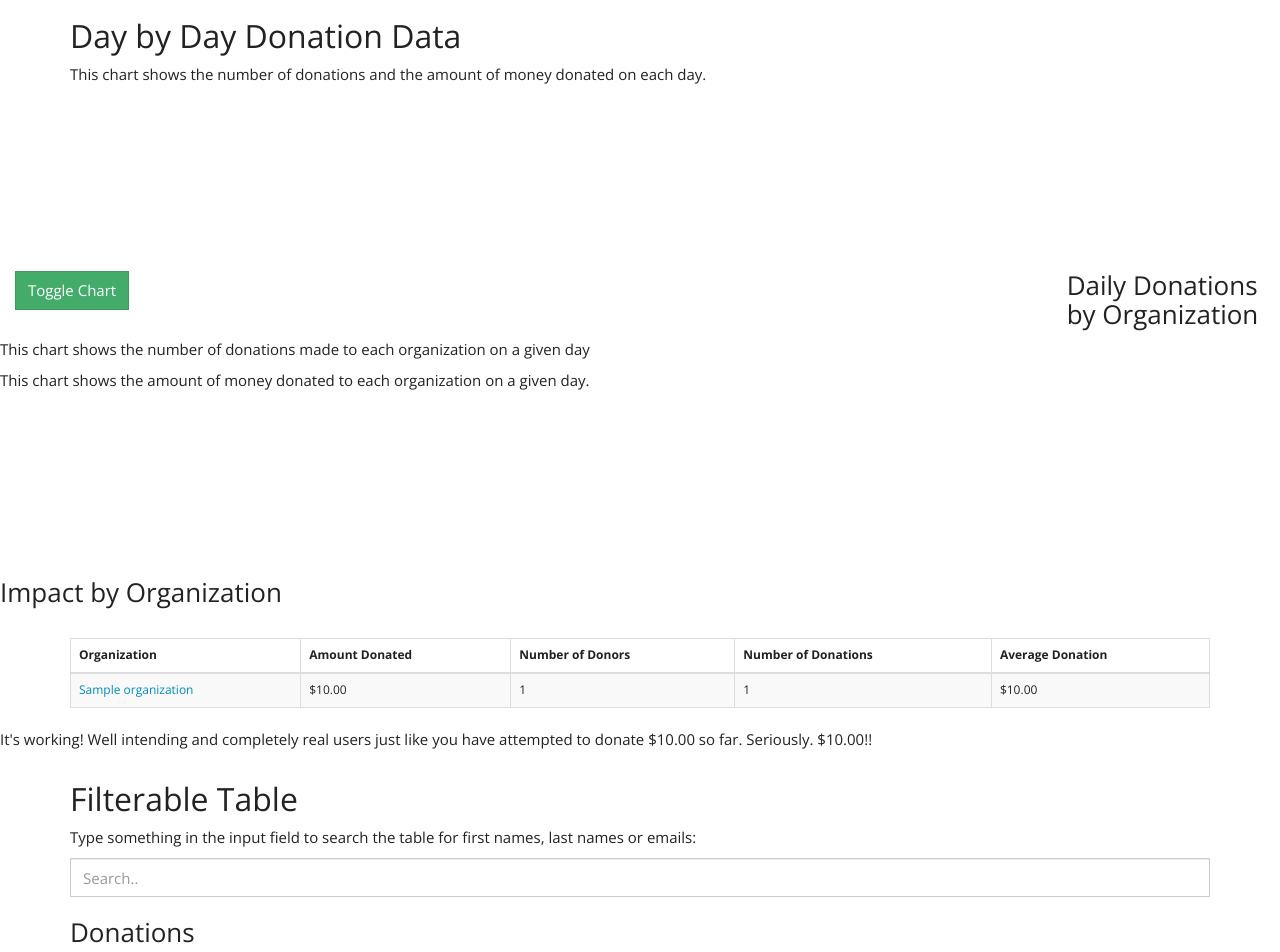
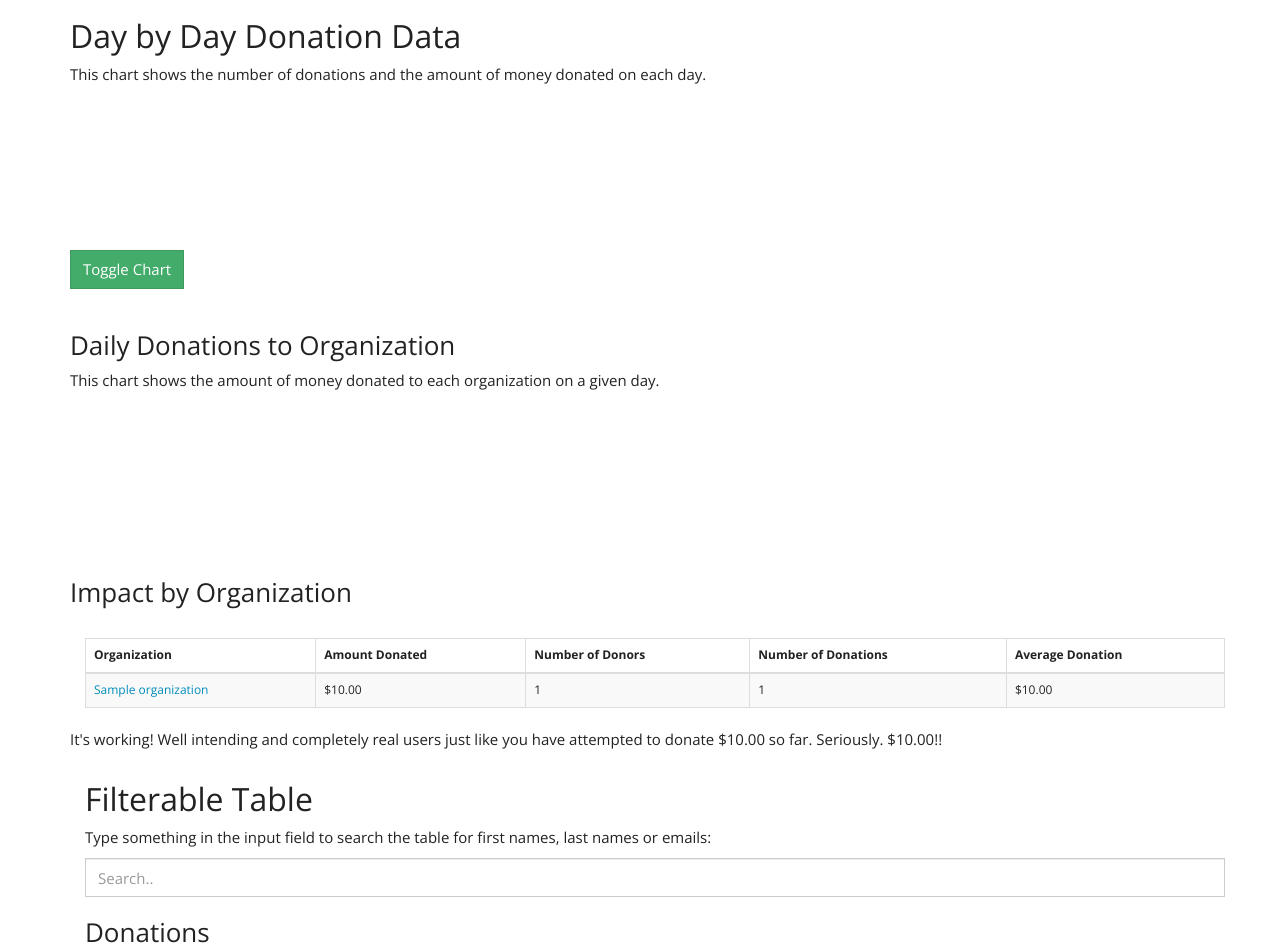
Before and after one commit to beccarosenthal/despair-change, a Flask app: page / in a window 1280 px wide. Shown: the part 847-1799 px from the top of the page. Run offline with Flask 2, Linux system fonts and the light colour scheme; tables that the repository leaves empty hold one stand-in row (values such as "Sample post"); grey boxes marked "Sample" are stand-in pictures; data that the repository does not hold is empty; a map, chart or similar area stays blank; some libraries are stand-ins or nearby versions.

Commit message:
toggle works, still working on toggling y axis stuff

```diff
--- a/static/js/homepageCharts.js
+++ b/static/js/homepageCharts.js
@@ -3,6 +3,8 @@
 var numDonations;
 var totalDonated;
 var stackedBarState = 'totalDonated';
+var currentChart;
+var yAxisLabel = "Amount Donated";
 
 // Chart.defaults.global.defaultFontFamily = "Lato";
 // Chart.defaults.global.defaultFontSize = 18;
@@ -75,7 +77,7 @@ var stackedOptions = {
 
                legend: {
                    display: true,
-                   position: 'top',
+                   position: 'left',
                    labels: {
                         display: true,
                         boxWidth: 80,
@@ -106,7 +108,7 @@ var stackedOptions = {
 
                       scaleLabel: {
                         display: true,
-                        labelString: "Organization",
+                        labelString: "Date",
                         fontColor: "black",
                         // fontSize: 14
                       }
@@ -116,11 +118,11 @@ var stackedOptions = {
                       gridLines: {
                         color: "grey",
                       },
-                      // scaleLabel: {
-                      //   display: true,
-                      //   labelString: "Dollars Donated",
-                      //   fontColor: "black"
-                      // },
+                      scaleLabel: {
+                        display: true,
+                        labelString: yAxisLabel,
+                        fontColor: "black"
+                      },
                       ticks: {
                         beginAtZero: true,
                         stepSize: 5,
@@ -319,6 +321,7 @@ function renderStackedBar(data) {
                                             data: data,
                                             options: stackedOptions,
                                           });
+    currentChart = stackedOrgBarChart;
     $('#stackedOrgBarLegend').html(stackedOrgBarChart.generateLegend());
 }
 
@@ -332,11 +335,18 @@ $.get('/stacked-org-bar.json', function (data) {
 });
 // function to toggle the chart
 function toggleStackedBar() {
-  // //destroy chart:
+  currentChart.destroy()
   if (stackedBarState == 'totalDonated') {
+    $('#num-donations').show();
+    $('#total-donated').hide();
+    yAxisLabel = "Number of Donations";
+
       renderStackedBar(numDonations);
       stackedBarState = 'numDonations';
   } else {
+    $('#total-donated').show();
+    $('#num-donations').hide();
+    yAxisLabel = "Amount Donated";
       renderStackedBar(totalDonated);
       stackedBarState = 'totalDonated';
   }
@@ -345,6 +355,7 @@ function toggleStackedBar() {
 
 // for search bars above tables
 $(document).ready(function(){
+  $('#num-donations').hide();
   $("#myInput").on("keyup", function() {
     var value = $(this).val().toLowerCase();
     console.log("in searching filter table function");
--- a/templates/homepage.html
+++ b/templates/homepage.html
@@ -23,14 +23,21 @@
   </div>
 </div>
 
-<div class="stacked-org-bar">
-      <div class="col-md-10"><button type="button" class="btn btn-success btn-md" onclick="toggleStackedBar();">Toggle Chart </button></div>
-<h3>Daily Donations by Organization</h3>
-<p id="num_donations">This chart shows the number of donations made to each organization on a given day</p>
-<p id="total_donated">This chart shows the amount of money donated to each organization on a given day. </p>
+<div class="stacked-org-bar container">
+      <div><button type="button" class="btn btn-success btn-md" onclick="toggleStackedBar();">Toggle Chart </button></div><br>
+<div id='num-donations'>
+<h3>Total Daily Donations to Organization</h3>
+  <p>This chart shows the number of donations made to each organization on a given day. Toggle the chart to see how much money was generated for each organization from those donations!</p>
+</div>
+
+<div id='total-donated'>
+  <h3>Daily Donations to Organization</h3>
+  <p>This chart shows the amount of money donated to each organization on a given day. </p>
+</div>
+<div id="stackedBarCanvas">
   <canvas id="stackedOrgBarChart" ></canvas>
   <div id="stackedOrgBarLegend" class="chart-legend"></div>
-
+</div>
 <div>
 <h3>Impact by Organization</h3>
 <div class="container">
```
